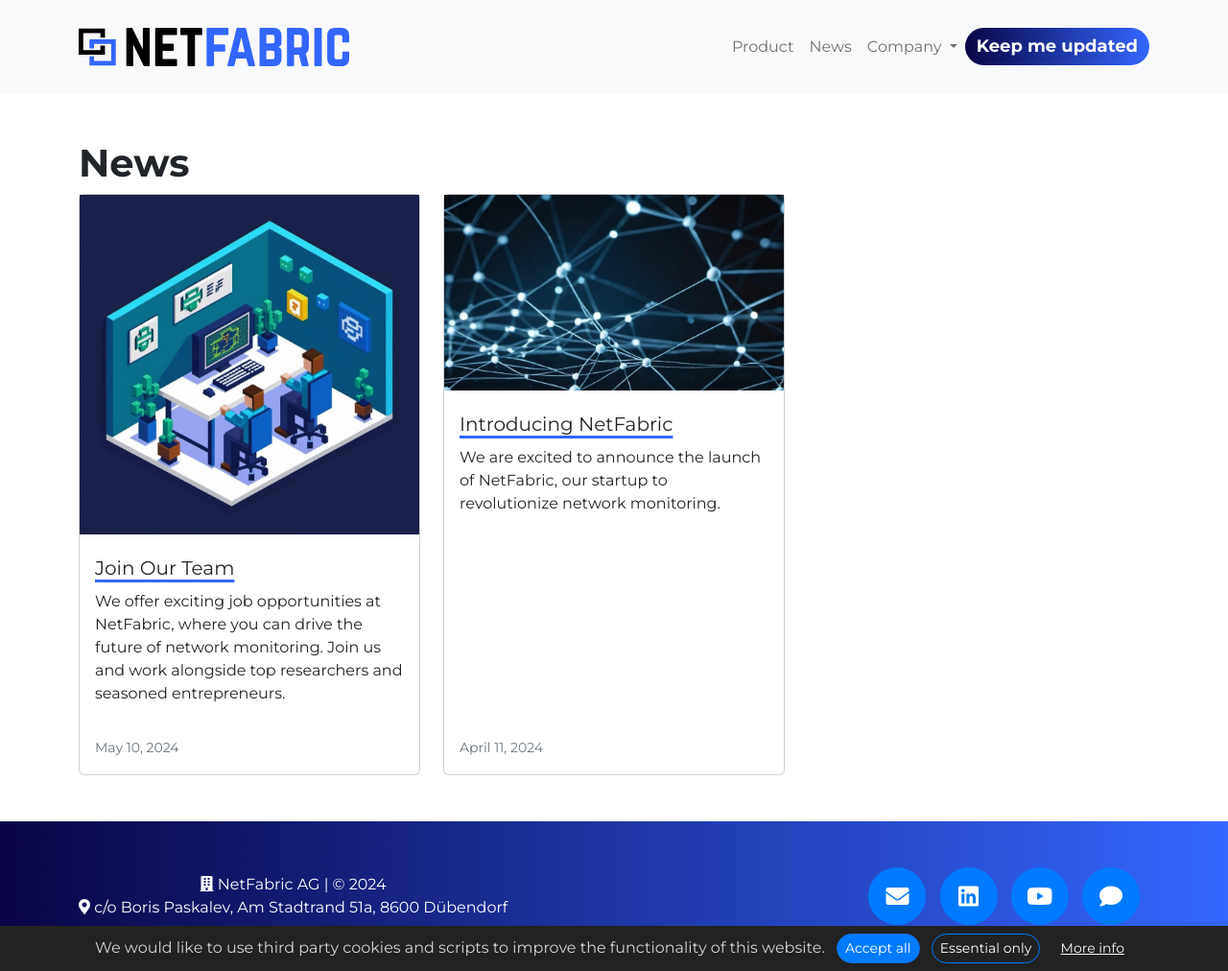
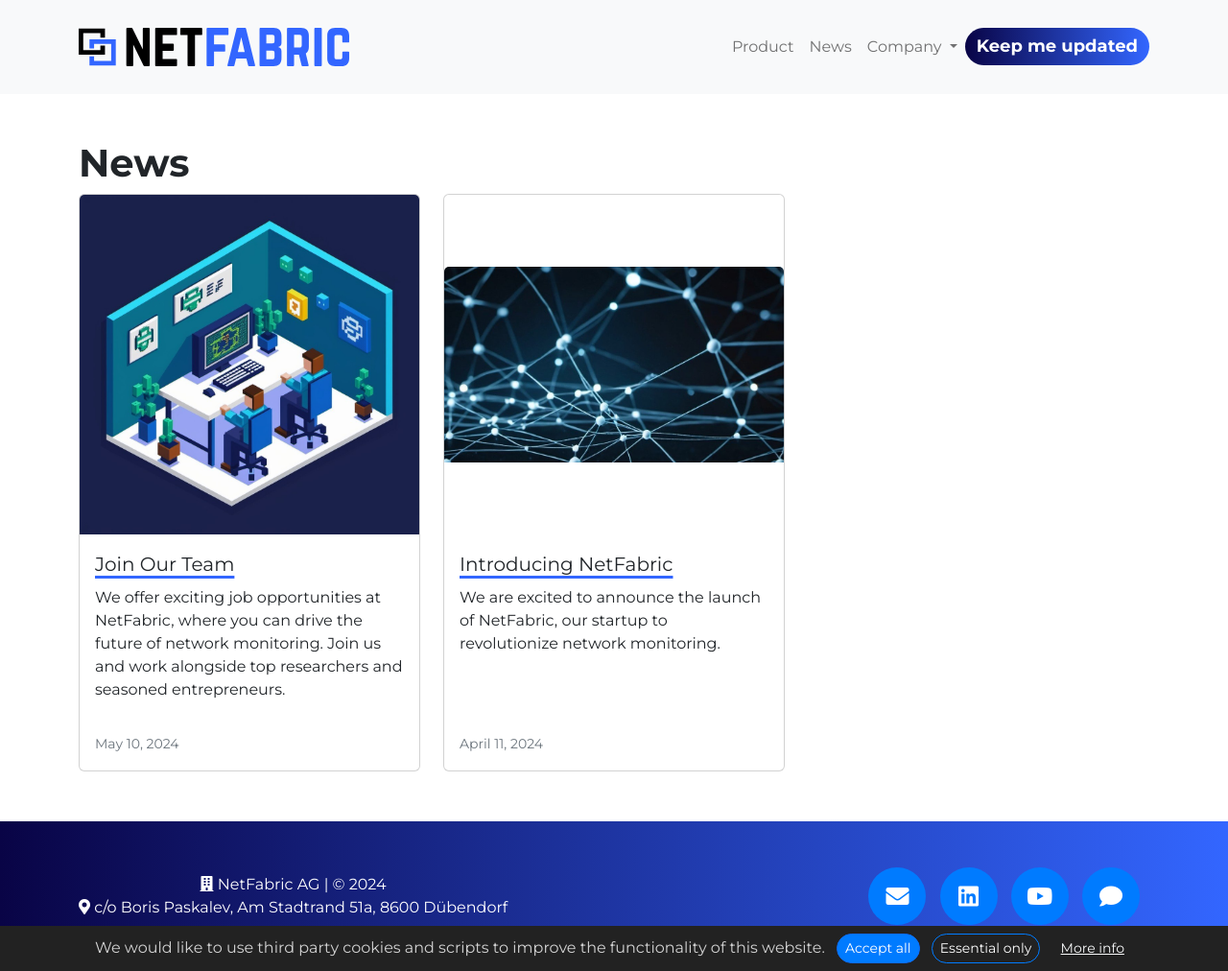
Before and after one commit to NetFabric-AI/NetFabric-AI.github.io, a Jekyll site: the page built from news.html, in a window 1280 px wide and 1012 px high. Shown: the whole window at 96% size. Built offline with Jekyll 4.4.1, drawn with Linux system fonts in a browser that asks for light colours.

Commit message:
fix non-square images

```diff
--- a/news.html
+++ b/news.html
@@ -21,10 +21,23 @@
     border-top: none;
   }
 
-  /* Increase padding before the card body */
-  .card-body {
-    padding-top: 20px; /* Adjust as needed */
-  }
+  .square-container {
+      position: relative;
+      width: 100%;
+      padding-top: 100%; /* 1:1 Aspect Ratio */
+      overflow: hidden;
+    }
+
+    .square-container img {
+      position: absolute;
+      top: 0;
+      bottom: 0;
+      left: 0;
+      right: 0;
+      width: 100%;
+      height: auto;
+      margin: auto;
+    }
 </style>
 
 <div class="row row-cols-1 row-cols-md-2 row-cols-lg-3 g-4">
@@ -32,8 +45,8 @@
     <div class="col">
       <div class="card h-100">
         <a href="{{ post.url }}" class="d-flex flex-column h-100">
-          <div class="image-container">
-            <img src="{{ post.image }}" class="img-fluid" alt="{{ post.title }}">
+          <div class="square-container">
+            <img src="{{ post.image }}" class="card-img-top" alt="{{ post.title }}">
           </div>
           <div class="card-body">
             <h3 class="card-title">{{ post.title }}</h3>
```
